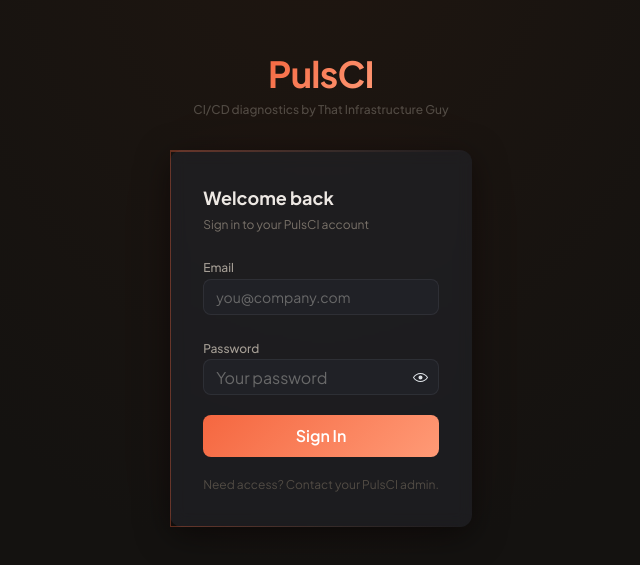
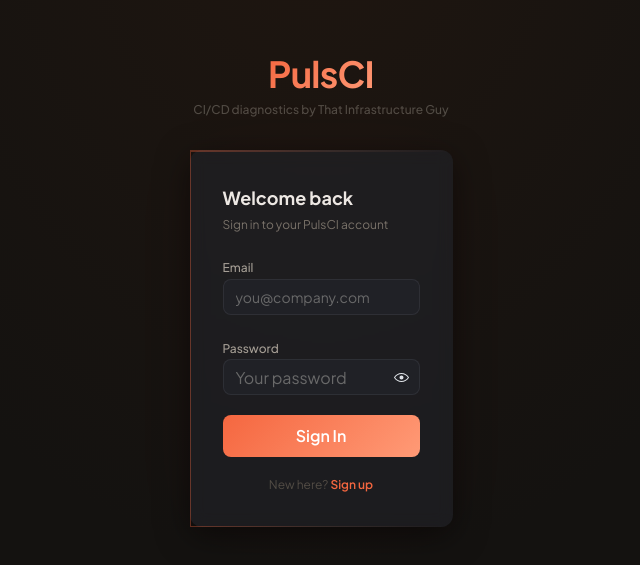
Before and after one commit to HeinanCA/jenkins-ci-analyzer, a React (Vite) app in the folder packages/frontend/: page /login in a window 1280 px wide. Shown: the part 111-676 px from the top of the page, without its empty margins (319-959 px from the left). Built offline with nearby package versions, Linux system fonts and the light colour scheme; no server answers.

Commit message:
temp: re-enable sign-up link for Evgeny onboarding

```diff
--- a/packages/frontend/src/features/auth/LoginPage.tsx
+++ b/packages/frontend/src/features/auth/LoginPage.tsx
@@ -255,7 +255,18 @@
                   Sign In
                 </Button>
                 <Text size="xs" c={colors.textMuted} ta="center">
-                  Need access? Contact your PulsCI admin.
+                  New here?{" "}
+                  <Anchor
+                    size="xs"
+                    c={colors.accent}
+                    fw={600}
+                    onClick={() => {
+                      setError(null);
+                      setMode("signup");
+                    }}
+                  >
+                    Sign up
+                  </Anchor>
                 </Text>
               </>
             )}
```
